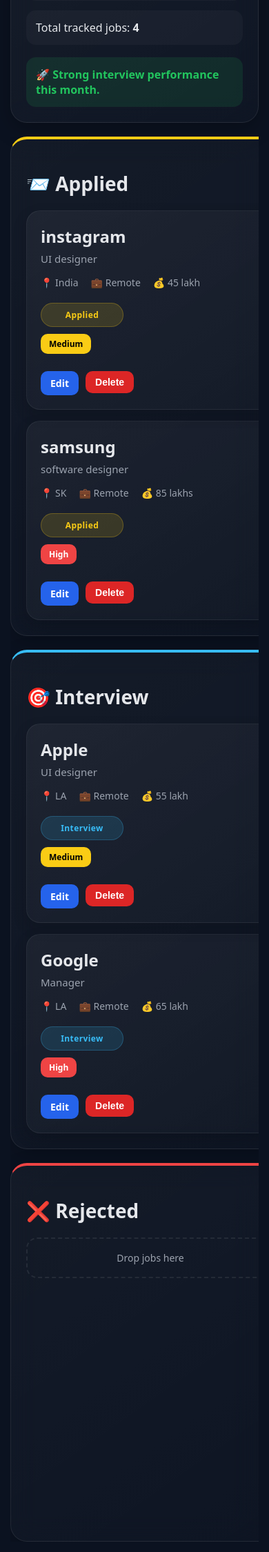
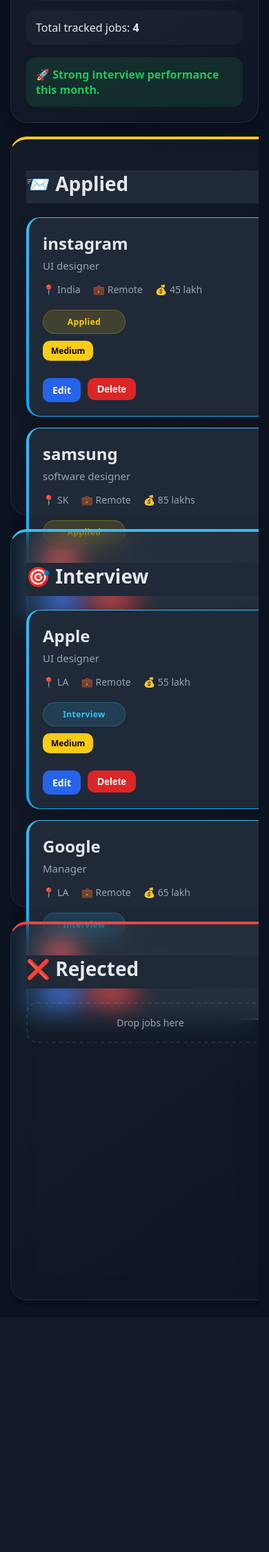
Before and after one commit to AuraStackk/CareerPilot, a Flask app: page /dashboard in a window 390 px wide. Shown: the part 3087-5337 px from the top of the page at 69% size. After the commit the page ends 4972 px from the top, so only its background shows below. Run offline with Flask 3, Linux system fonts and the light colour scheme; a user stored in the database is signed in.

Commit message:
Improve mobile layout

```diff
--- a/static/dashboard.css
+++ b/static/dashboard.css
@@ -283,6 +283,11 @@
         0 8px 20px rgba(0,0,0,0.15);
 
     animation: fadeUp .5s ease forwards;
+
+    border-left:4px solid transparent;
+    background:
+    linear-gradient(var(--card),var(--card)) padding-box,
+    linear-gradient(180deg,#38bdf8,#0ea5e9) border-box;
 }
 
 .job:active{
@@ -985,11 +990,34 @@
 }
 
 .kanban-board{
+    flex-wrap:nowrap;
     overflow-x:auto;
-    flex-wrap:nowrap;
 }
 
 .kanban-column{
-    min-width:280px;
+    flex:0 0 360px;
+}
+
+.kanban-column h2{
+    position:sticky;
+    top:0;
+    z-index:10;
+    background:var(--card);
+    padding-bottom:10px;
+}
+
+.kanban-board{
+    overflow-x:auto;
+    padding-bottom:10px;
+    scroll-behavior:smooth;
+}
+
+.kanban-board::-webkit-scrollbar{
+    height:6px;
+}
+
+.kanban-board::-webkit-scrollbar-thumb{
+    background:#38bdf8;
+    border-radius:999px;
 }
 }
```
